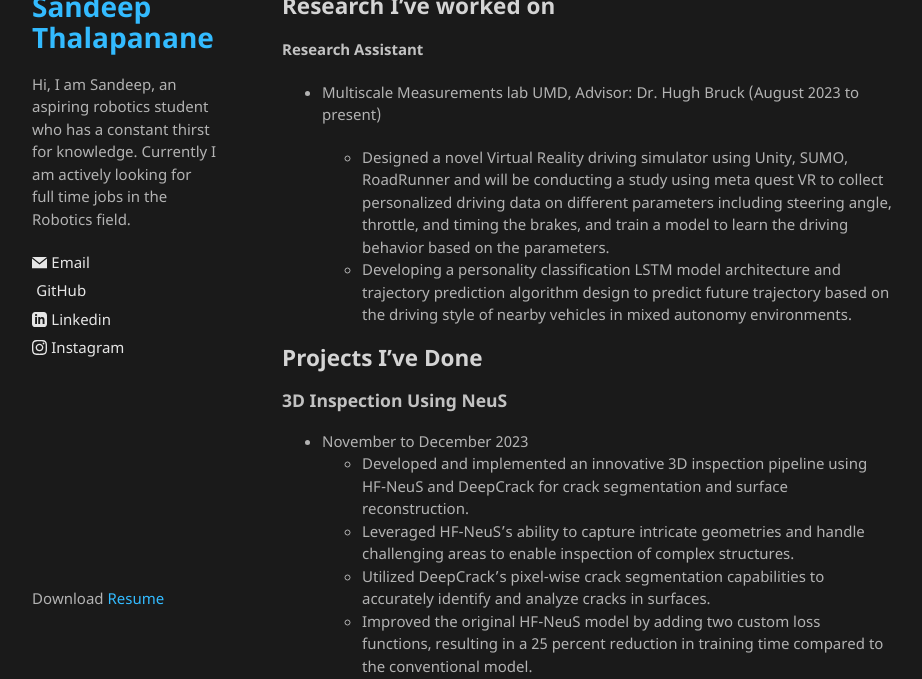
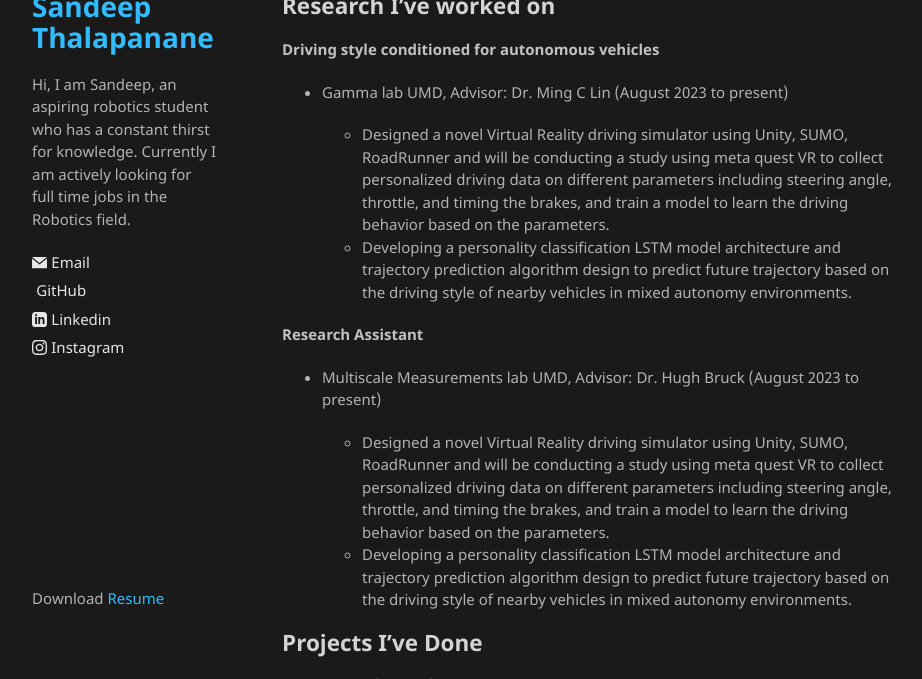
Before and after one commit to sandeepthalapanane/sandeepthalapanane.github.io, a Jekyll site: the page built from index.md, in a window 1280 px wide and 900 px high, scrolled down 594 px, cut to the strip 221-900 px from the top of the window. Shown: the whole strip, without its empty margins (178-1100 px from the left). Built offline with Jekyll 4.4.1, drawn with Linux system fonts in a browser that asks for light colours; our own code applies the rules of GitHub Pages for plain Markdown files.

Commit message:
+ update 24

```diff
--- a/index.md
+++ b/index.md
@@ -24,6 +24,12 @@ layout: default
    - Augmented understanding of the procurement process & supply chain management.
 
 ## Research I've worked on
+
+#### Driving style conditioned for autonomous vehicles
+ - Gamma lab UMD, Advisor: Dr. Ming C Lin (August 2023 to present)
+
+	- Designed a novel Virtual Reality driving simulator using Unity, SUMO, RoadRunner and will be conducting a study using meta quest VR to collect personalized driving data on different parameters including steering angle, throttle, and timing the brakes, and train a model to learn the driving behavior based on the parameters.
+	- Developing a personality classification LSTM model architecture  and trajectory prediction algorithm design to predict future trajectory based on the driving style of nearby vehicles in mixed autonomy environments.
 
 #### Research Assistant
  - Multiscale Measurements lab UMD, Advisor: Dr. Hugh Bruck (August 2023 to present)
```
